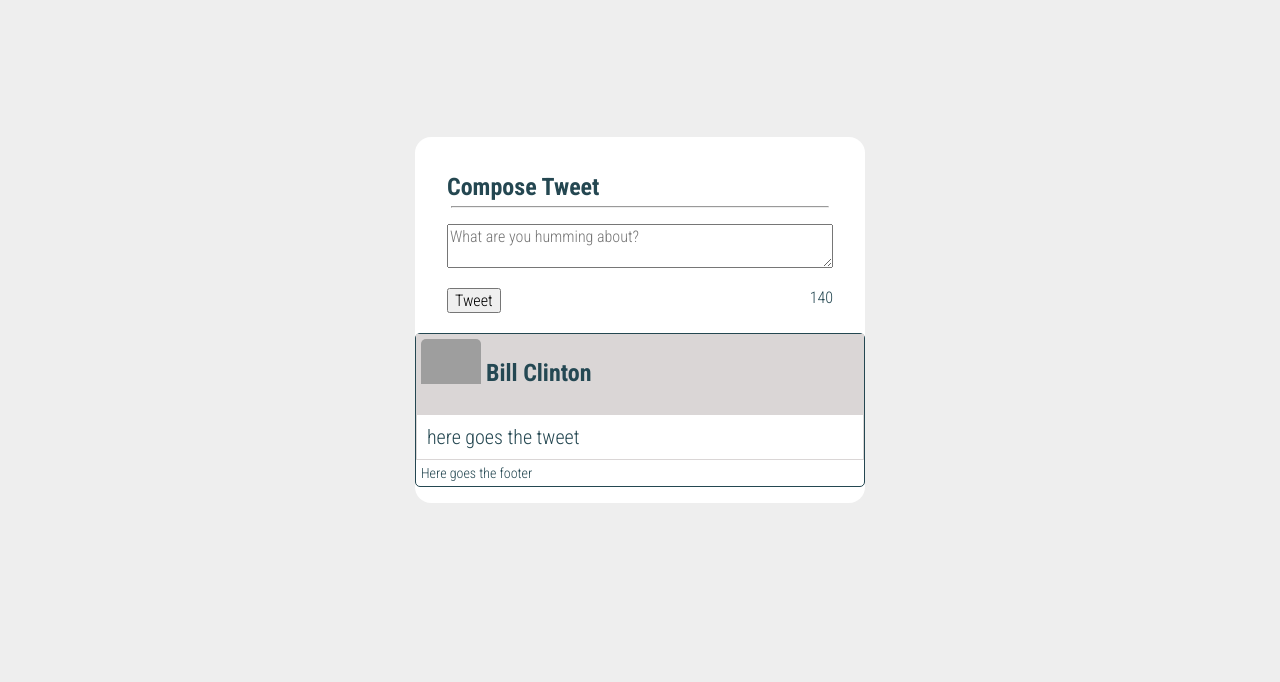
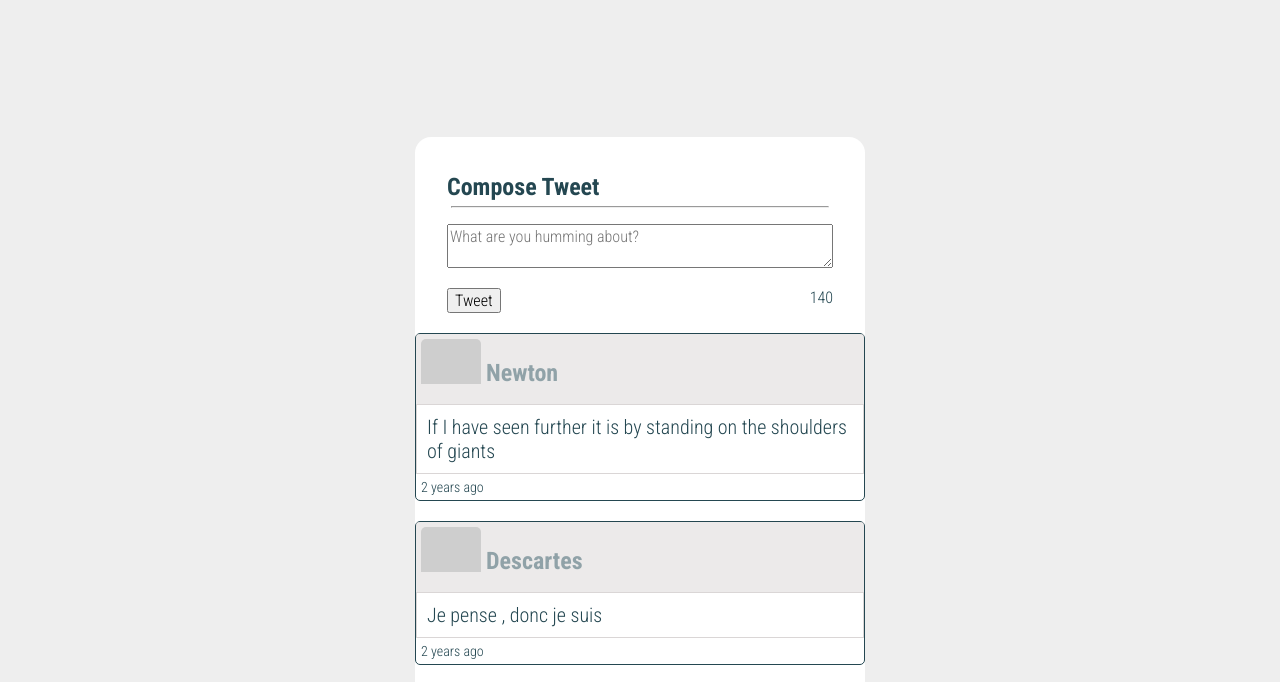
Before and after one commit to hajinasiri/Practice-Tweeter, a website: page public/index.html in a window 1280 px wide. Shown: the part 83-765 px from the top of the page. Drawn offline with Linux system fonts and the light colour scheme; grey boxes are pictures that could not be loaded.

Commit message:
old tweets were added

```diff
--- a/public/index.html
+++ b/public/index.html
@@ -19,6 +19,9 @@
     <!-- Old tweets CSS -->
     <link rel="stylesheet" href="/styles/old-tweets.css" type="text/css">
 
+    <!-- Icons -->
+    <link rel="stylesheet" href="https://cdnjs.cloudflare.com/ajax/libs/font-awesome/4.7.0/css/font-awesome.min.css">
+
     <!-- font Roboto condenced from googlefont -->
     <link href="https://fonts.googleapis.com/css?family=Roboto+Condensed:300,300i,700,700i" rel="stylesheet">
 
@@ -36,16 +39,13 @@
   </head>
 
   <body>
-
     <!-- Top nav bar (fixed) -->
     <nav id="nav-bar">
       <img class="logo" src="/images/bird.png">
       <span class="header">Tweeter</span>
     </nav>
-
     <!-- Page-specific (main) content here -->
     <main class="container">
-
       <section class="new-tweet">
         <h2>Compose Tweet</h2>
         <hr class="line">
@@ -55,18 +55,6 @@
           <span class="counter">140</span>
         </form>
       </section>
-
-      <section class="tweet-container">
-        <article>
-          <header>
-            <img src="https://img.buzzfeed.com/buzzfeed-static/static/2017-03/31/13/enhanced/buzzfeed-prod-fastlane-02/original-grid-image-14740-1490981786-4.jpg?crop=590:590;5,0&downsize=715:*&output-format=auto&output-quality=auto" >
-             <h2> Bill Clinton</h2>
-          </header>
-          <main>here goes the tweet</main>
-          <footer>Here goes the footer</footer>
-      </article>
-      </section>
-
     </main>
   </body>
 </html>
--- a/public/scripts/app.js
+++ b/public/scripts/app.js
@@ -1,5 +1,109 @@
 /*
  * Client-side JS logic goes here
  * jQuery is already loaded
- * Reminder: Use (and do all your DOM work in) jQuery's document ready function
  */
+const data = [
+  {
+    "user": {
+      "name": "Newton",
+      "avatars": {
+        "small":   "https://vanillicon.com/788e533873e80d2002fa14e1412b4188_50.png",
+        "regular": "https://vanillicon.com/788e533873e80d2002fa14e1412b4188.png",
+        "large":   "https://vanillicon.com/788e533873e80d2002fa14e1412b4188_200.png"
+      },
+      "handle": "@SirIsaac"
+    },
+    "content": {
+      "text": "If I have seen further it is by standing on the shoulders of giants"
+    },
+    "created_at": 1461116232227
+  },
+  {
+    "user": {
+      "name": "Descartes",
+      "avatars": {
+        "small":   "https://vanillicon.com/7b89b0d8280b93e2ba68841436c0bebc_50.png",
+        "regular": "https://vanillicon.com/7b89b0d8280b93e2ba68841436c0bebc.png",
+        "large":   "https://vanillicon.com/7b89b0d8280b93e2ba68841436c0bebc_200.png"
+      },
+      "handle": "@rd" },
+    "content": {
+      "text": "Je pense , donc je suis"
+    },
+    "created_at": 1461113959088
+  },
+  {
+    "user": {
+      "name": "Johann von Goethe",
+      "avatars": {
+        "small":   "https://vanillicon.com/d55cf8e18b47d4baaf60c006a0de39e1_50.png",
+        "regular": "https://vanillicon.com/d55cf8e18b47d4baaf60c006a0de39e1.png",
+        "large":   "https://vanillicon.com/d55cf8e18b47d4baaf60c006a0de39e1_200.png"
+      },
+      "handle": "@johann49"
+    },
+    "content": {
+      "text": "Es ist nichts schrecklicher als eine tätige Unwissenheit."
+    },
+    "created_at": 1461113796368
+  }
+];
+function time(time){
+  let now_time = new Date();
+  let now = now_time.getTime(now_time);
+  let secs = (now - parseInt(time)) / 1000;
+  let minutes = Math.floor(secs / 60);
+  let hours = Math.floor(secs / 3600);
+  let days = Math.floor(secs / (3600 * 24));
+  let month = Math.floor(secs / (3600 * 24 * 30));
+  let years = Math.floor(secs / (3600 *24 *30 * 12));
+  let data = "";
+  if(years > 0){
+    data += years + " years ago";
+  }else if(month > 0){
+    data += month + " month ago";
+  }else if(days > 0){
+    data += days + " days ago";
+  }else if( hours > 0){
+    data += hours + " hours ago";
+  }else if(minutes > 0){
+    data += minutes + " minutes ago";
+  }else{
+    data = "Just posted";
+  }
+  return data;
+}
+
+function renderTweets(tweets) {
+  tweets.forEach(function(tweet){
+    var $this_tweet = createTweetElement(tweet);
+    $(document).ready(function () {
+    $('.container').append($this_tweet);
+  });
+
+  })
+}
+
+function createTweetElement(data){
+  var single_tweet = document.createElement("section");
+  $(single_tweet).addClass("tweet-container");
+  let html =
+    "<article>" +
+      "<header>" +
+        "<img src=" + data.user.avatars.regular + ">" +
+        "<h2>" + data.user.name + "</h2>" +
+      "</header>" +
+      "<main>" + data.content.text + "</main>" +
+      "<footer>" + time(data.created_at) +
+        "<div class='icons'>" +
+          "<i class='fa fa-flag' aria-hidden='true'> </i>" +
+          "<i class='fa fa-heart' aria-hidden='true'> </i>" +
+          "<i class='fa fa-retweet' aria-hidden='true'> </i>" +
+        "</div>" +
+      "</footer>" +
+    "<article>";
+  single_tweet.innerHTML = html;
+  return single_tweet;
+};
+
+renderTweets(data);
--- a/public/styles/old-tweets.css
+++ b/public/styles/old-tweets.css
@@ -11,7 +11,12 @@
 .tweet-container article header{
   background-color: #dad6d6;
   padding: 5px;
-  height: 80px;
+  height: 70px;
+  opacity: 0.5;
+}
+
+.tweet-container :hover{
+  opacity: 1;
 }
 
 .tweet-container article header img{
@@ -37,3 +42,14 @@
   padding:5px;
   font-size: 14px;
 }
+
+.icons{
+  float:right;
+  visibility:hidden;
+  display: inline-block;
+}
+
+.tweet-container :hover .icons{
+  visibility:visible;
+
+}
```
